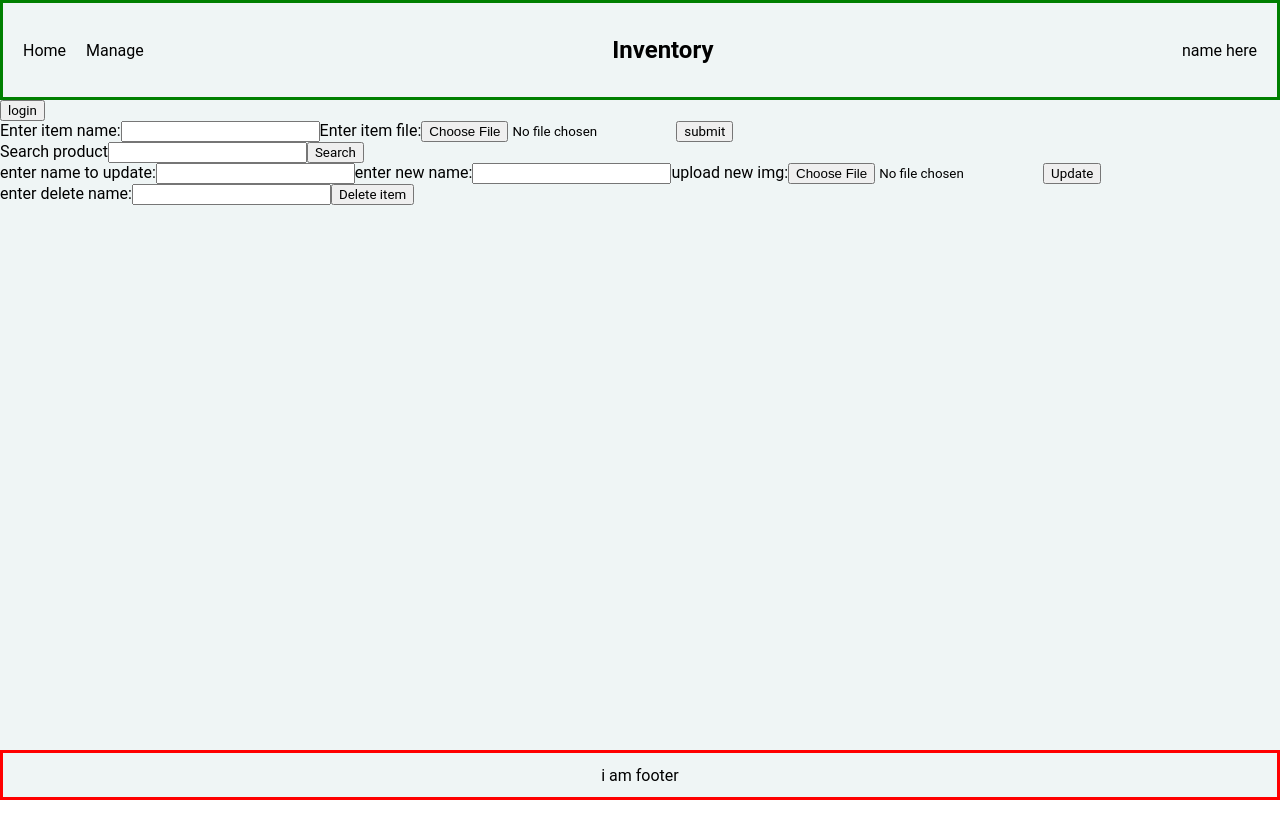
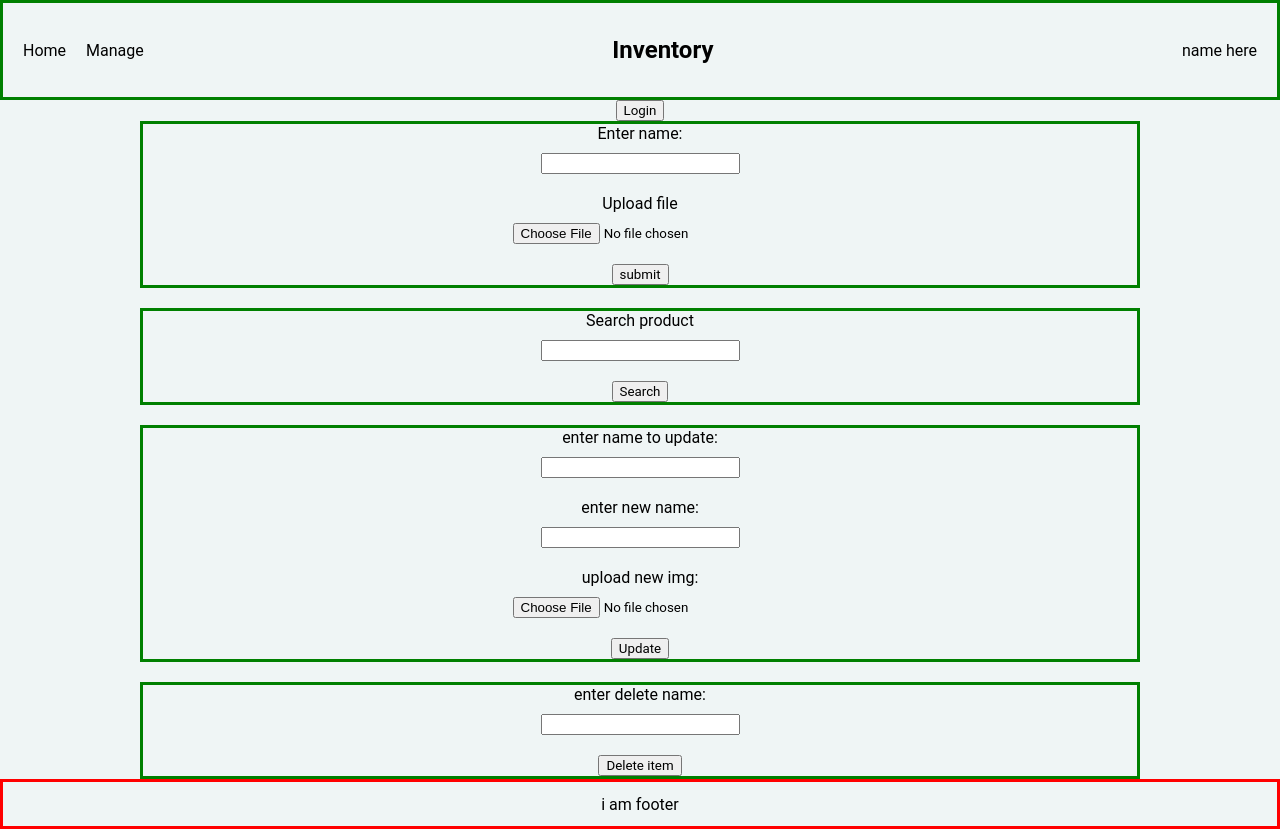
Before and after one commit to AlbanMarku/Inventory, a React (Vite) app in the folder client/: page /manage in a window 1280 px wide. Before the commit the page ends 800 px from the top, so only its background shows below. Built offline with nearby package versions, Linux system fonts and the light colour scheme.

Commit message:
Form layout.

```diff
--- a/client/src/components/DeleteForm.tsx
+++ b/client/src/components/DeleteForm.tsx
@@ -1,17 +1,19 @@
 /* eslint-disable react/jsx-props-no-spreading */
+import { useState } from 'react';
 import { useForm, SubmitHandler } from 'react-hook-form';
+import ClipLoader from 'react-spinners/ClipLoader';
 
 type SearchInputs = {
   name: string;
 };
 
 type Props = {
-  setLoading: (param: boolean) => void;
   logged: boolean;
 };
 
-function DeleteForm({ setLoading, logged }: Props) {
+function DeleteForm({ logged }: Props) {
   const { register, handleSubmit } = useForm<SearchInputs>();
+  const [loading, setLoading] = useState(false);
 
   const onDelete: SubmitHandler<SearchInputs> = async (data) => {
     if (!logged) return alert('You must be logged in to delete item.');
@@ -21,7 +23,6 @@ function DeleteForm({ setLoading, logged }: Props) {
     try {
       const sentData = await fetch(`/api/delete?name=${name}`);
       const res = await sentData.json();
-      console.log(res);
       setLoading(false);
     } catch (error) {
       console.log(error);
@@ -32,10 +33,14 @@ function DeleteForm({ setLoading, logged }: Props) {
   return (
     <div className="DeleteForm">
       <form onSubmit={handleSubmit(onDelete)}>
-        <label htmlFor="nameInput">
-          enter delete name:
-          <input {...register('name', { required: true })} id="nameInput" />
-        </label>
+        {loading ? (
+          <ClipLoader color="red" loading={loading} size={100} />
+        ) : (
+          <label htmlFor="nameInput">
+            enter delete name:
+            <input {...register('name', { required: true })} id="nameInput" />
+          </label>
+        )}
         <button type="submit">Delete item</button>
       </form>
     </div>
--- a/client/src/components/SearchForm.tsx
+++ b/client/src/components/SearchForm.tsx
@@ -1,5 +1,7 @@
 /* eslint-disable react/jsx-props-no-spreading */
+import { useState } from 'react';
 import { useForm, SubmitHandler } from 'react-hook-form';
+import ClipLoader from 'react-spinners/ClipLoader';
 
 type SearchInputs = {
   name: number;
@@ -12,12 +14,9 @@ type Product = {
   id: string;
 };
 
-type Props = {
-  setLoading: (param: boolean) => void;
-};
-
-function SearchFrom({ setLoading }: Props) {
+function SearchFrom() {
   const { register, handleSubmit } = useForm<SearchInputs>();
+  const [loading, setLoading] = useState(false);
 
   const onSearch: SubmitHandler<SearchInputs> = async (data) => {
     const { name } = data;
@@ -39,10 +38,14 @@ function SearchFrom({ setLoading }: Props) {
   return (
     <div className="SearchForm">
       <form onSubmit={handleSubmit(onSearch)}>
-        <label htmlFor="searchInput">
-          Search product
-          <input {...register('name', { required: true })} id="searchInput" />
-        </label>
+        {loading ? (
+          <ClipLoader color="red" loading={loading} size={100} />
+        ) : (
+          <label htmlFor="searchInput">
+            Search product
+            <input {...register('name', { required: true })} id="searchInput" />
+          </label>
+        )}
         <button type="submit">Search</button>
       </form>
     </div>
--- a/client/src/components/SubmitForm.tsx
+++ b/client/src/components/SubmitForm.tsx
@@ -1,5 +1,7 @@
 /* eslint-disable react/jsx-props-no-spreading */
+import { useState } from 'react';
 import { useForm, SubmitHandler } from 'react-hook-form';
+import ClipLoader from 'react-spinners/ClipLoader';
 
 type FormInputs = {
   name: number;
@@ -7,11 +9,11 @@ type FormInputs = {
 };
 
 type Props = {
-  setLoading: (param: boolean) => void;
   logged: boolean;
 };
 
-function SubmitForm({ setLoading, logged }: Props) {
+function SubmitForm({ logged }: Props) {
+  const [loading, setLoading] = useState(false);
   const { register, handleSubmit } = useForm<FormInputs>();
 
   const onsubmit: SubmitHandler<FormInputs> = async (data) => {
@@ -30,7 +32,6 @@ function SubmitForm({ setLoading, logged }: Props) {
       });
       const res = await sentData.json();
       setLoading(false);
-      console.log(res);
     } catch (error) {
       console.log(error);
       setLoading(false);
@@ -41,18 +42,24 @@ function SubmitForm({ setLoading, logged }: Props) {
   return (
     <div className="SubmitForm">
       <form onSubmit={handleSubmit(onsubmit)}>
+        {loading ? (
+          <ClipLoader color="red" loading={loading} size={100} />
+        ) : (
+          <>
             <label htmlFor="nameInput">
-          Enter item name:
+              <p>Enter name:</p>
               <input {...register('name', { required: true })} id="nameInput" />
             </label>
             <label htmlFor="pictureInput">
-          Enter item file:
+              <p>Upload file</p>
               <input
                 {...register('image', { required: true })}
                 id="pictureInput"
                 type="file"
               />
             </label>
+          </>
+        )}
         <button type="submit">submit</button>
       </form>
     </div>
--- a/client/src/components/UpdateForm.tsx
+++ b/client/src/components/UpdateForm.tsx
@@ -1,5 +1,7 @@
 /* eslint-disable react/jsx-props-no-spreading */
+import { useState } from 'react';
 import { useForm, SubmitHandler } from 'react-hook-form';
+import ClipLoader from 'react-spinners/ClipLoader';
 
 type UpdateInputs = {
   name: string;
@@ -8,12 +10,12 @@ type UpdateInputs = {
 };
 
 type Props = {
-  setLoading: (param: boolean) => void;
   logged: boolean;
 };
 
-function UpdateForm({ setLoading, logged }: Props) {
+function UpdateForm({ logged }: Props) {
   const { register, handleSubmit } = useForm<UpdateInputs>();
+  const [loading, setLoading] = useState(false);
 
   const onUpdate: SubmitHandler<UpdateInputs> = async (data) => {
     if (!logged) return alert('You must be logged in to update item.');
@@ -44,6 +46,10 @@ function UpdateForm({ setLoading, logged }: Props) {
   return (
     <div className="UpdateForm">
       <form onSubmit={handleSubmit(onUpdate)}>
+        {loading ? (
+          <ClipLoader color="red" loading={loading} size={100} />
+        ) : (
+          <>
             <label htmlFor="nameUpdate">
               enter name to update:
               <input
@@ -66,6 +72,9 @@ function UpdateForm({ setLoading, logged }: Props) {
                 type="file"
               />
             </label>
+          </>
+        )}
+
         <button type="submit">Update</button>
       </form>
     </div>
--- /dev/null
+++ b/client/src/styles/manage.css
@@ -0,0 +1,46 @@
+.Manage {
+    display: flex;
+    justify-content: center;
+    align-items: center;
+    flex-direction: column;
+}
+
+.forms {
+    flex: 1;
+    width: 100%;
+    display: flex;
+    flex-direction: column;
+    align-items: center;
+    border: solid black;
+}
+
+.loginArea {
+    flex: 0;
+}
+
+.formArea {
+    display: flex;
+    flex-direction: column;
+    flex: 1;
+    justify-content: center;
+    align-items: center;
+    gap: 20px;
+    width: 100%;
+}
+
+form {
+    width: 1000px;
+    border: solid green;
+    display: flex;
+    flex-direction: column;
+    justify-content: space-around;
+    align-items: center;
+    gap: 20px;
+}
+
+label {
+    display: flex;
+    flex-direction: column;
+    align-items: center;
+    gap: 10px;
+}
--- a/client/src/views/Manage.tsx
+++ b/client/src/views/Manage.tsx
@@ -1,23 +1,23 @@
 import { useState } from 'react';
-import ClipLoader from 'react-spinners/ClipLoader';
 import SubmitForm from '../components/SubmitForm';
 import SearchForm from '../components/SearchForm';
 import UpdateForm from '../components/UpdateForm';
 import DeleteForm from '../components/DeleteForm';
+import '../styles/manage.css';
 
 function Manage() {
-  const [loading, setLoading] = useState(false);
   const [user, setUser] = useState('');
   const [logged, setLogged] = useState(false);
+  const [buttonText, setButtonText] = useState('Login');
 
   const login = async () => {
+    setButtonText('Loading...');
     const formData: any = new FormData();
     const name = 'alban';
     const pwd = 'alban4321';
 
     formData.append('sampleName', name);
     formData.append('samplePwd', pwd);
-    setLoading(true);
     try {
       const log = await fetch('/api/login', {
         method: 'POST',
@@ -25,30 +25,31 @@ function Manage() {
       });
       const res = await log.json();
       setLogged(true);
-      setLoading(false);
+      setUser(res.username);
     } catch (error) {
       console.log(error);
       setLogged(false);
-      setLoading(false);
+      setUser('');
     }
   };
 
   return (
     <div className="Manage">
-      <button type="button" onClick={login}>
-        login
-      </button>
-
-      {loading ? (
-        <ClipLoader color="red" loading={loading} size={100} />
-      ) : (
-        <div className="forms">
-          <SubmitForm setLoading={setLoading} logged={logged} />
-          <SearchForm setLoading={setLoading} />
-          <UpdateForm setLoading={setLoading} logged={logged} />
-          <DeleteForm setLoading={setLoading} logged={logged} />
-        </div>
-      )}
+      <div className="loginArea">
+        {user ? (
+          <p>welcome</p>
+        ) : (
+          <button id="loginBtn" type="button" onClick={login}>
+            {buttonText}
+          </button>
+        )}
+      </div>
+      <div className="formArea">
+        <SubmitForm logged={logged} />
+        <SearchForm />
+        <UpdateForm logged={logged} />
+        <DeleteForm logged={logged} />
+      </div>
     </div>
   );
 }
```
Lines whose indentation alone changed are shown as unchanged.
